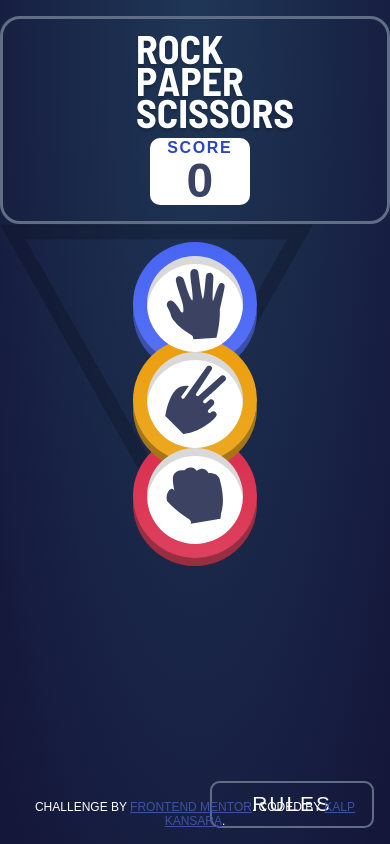
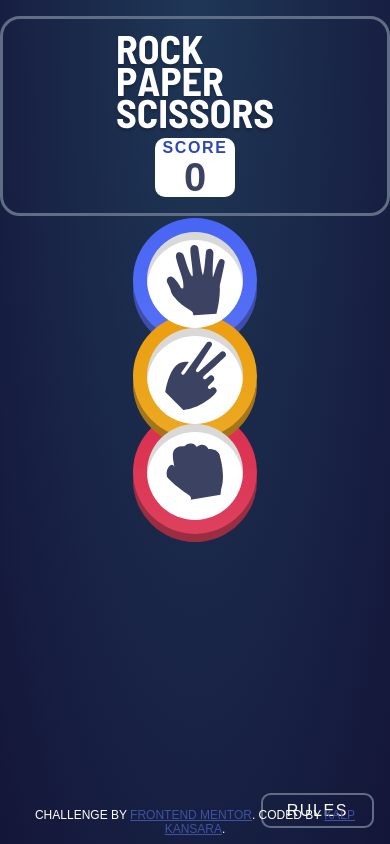
Before and after one commit to k11nk/Stone-Paper-Scissor, a plain HTML site: page index.html in a window 390 px wide. Shown: the top 844 px of the page. Drawn offline with Linux system fonts and the light colour scheme.

Commit message:
Update style.css

```diff
--- a/style.css
+++ b/style.css
@@ -81,7 +81,7 @@ header {
 }
 
 .game {
-  width: 700px;
+  width: 100%;
   position: relative;
   display: grid;
   grid-template-columns: repeat(2, 1fr);
@@ -101,7 +101,7 @@ header {
   left: 28%;
   top: 35%;
   background: url(./images/bg-triangle.svg) no-repeat;
-  z-index: -1; /*makes sure it stays behind*/
+  z-index: -1; /* makes sure it stays behind */
 }
 
 .choice-btn {
@@ -477,4 +477,66 @@ footer {
     padding: 0.4rem 2rem;
     font-size: 0.9rem;
   }
+
+  header {
+    flex-direction: column;
+    align-items: center;
+    height: auto;
+    padding: 1rem;
+  }
+
+  .logo img {
+    height: 50%;
+  }
+
+  .score {
+    width: 80px;
+    height: auto;
+  }
+
+  .score h1 {
+    font-size: 2.5rem;
+  }
+
+  .title {
+    margin-left: 0;
+    font-size: 1rem;
+  }
+
+  .game {
+    height: auto;
+    padding-top: 1rem;
+  }
+
+  .game::before {
+    width: 70%;
+    height: auto;
+  }
+
+  .results {
+    padding: 1rem 0.5rem;
+  }
+
+  .results_heading {
+    font-size: 1.2rem;
+  }
+
+  .results_text {
+    font-size: 1.2rem;
+    padding-bottom: 0.5rem;
+  }
+
+  .play-again {
+    padding: 0.3rem 1.5rem;
+    font-size: 0.8rem;
+  }
+
+  .rules-btn {
+    padding: 0.4rem 1.5rem;
+    font-size: 1rem;
+  }
+
+  footer {
+    bottom: 0.5rem;
+  }
 }
```
